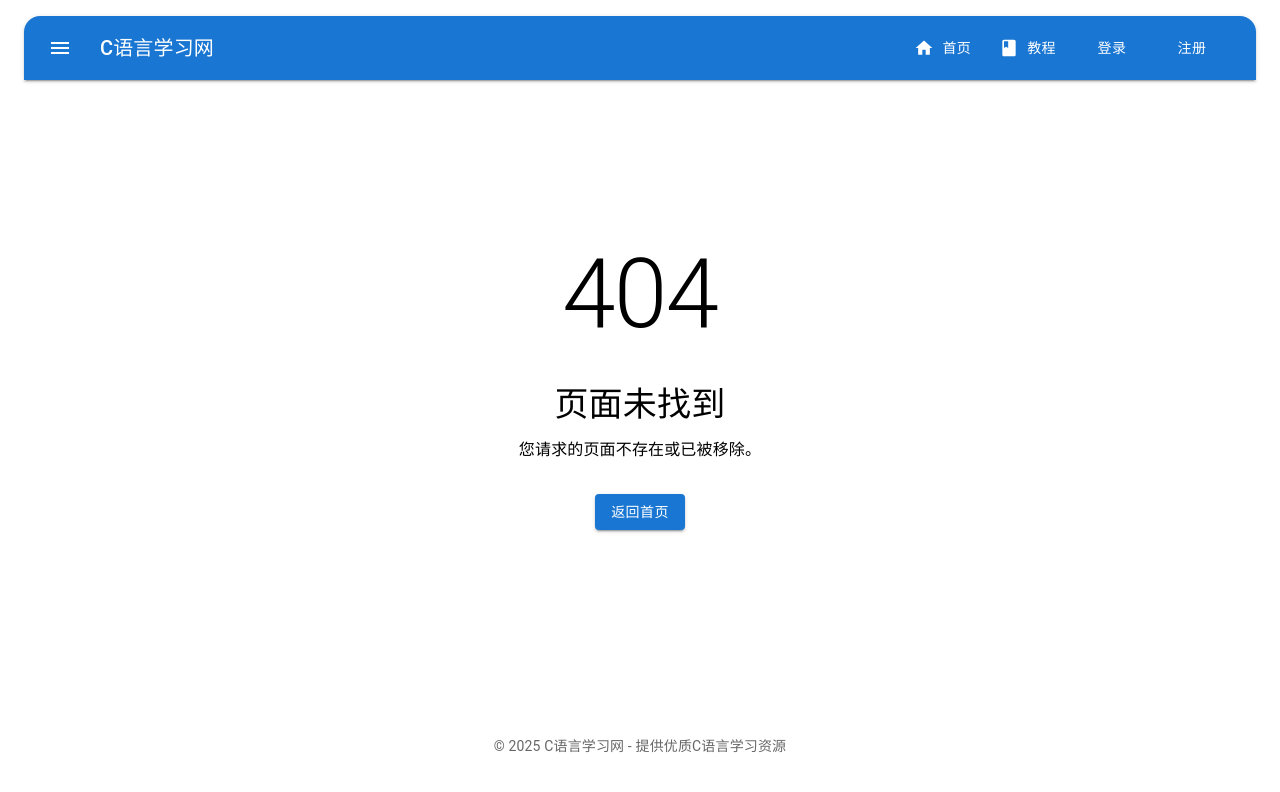
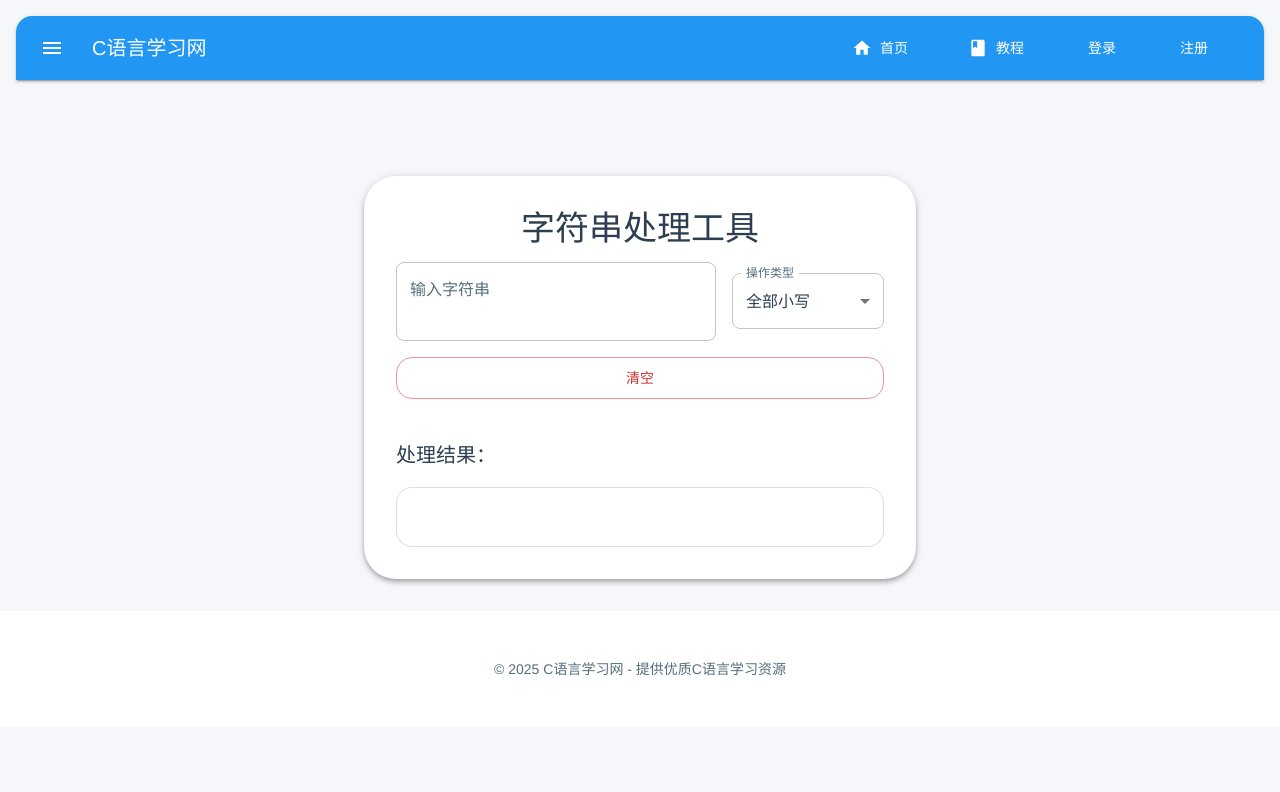
Before and after one commit to Eternity-Sky/CSITE, a React (Vite) app: page /tools/string-tools in a window 1280 px wide. Before the commit this address had no page. Shown: the top 792 px of the page. Built offline with nearby package versions, Linux system fonts and the light colour scheme.

Commit message:
懒加载

```diff
--- a/src/App.jsx
+++ b/src/App.jsx
@@ -1,22 +1,21 @@
-import React from 'react';
+import React, { Suspense, lazy } from 'react';
 import { Routes, Route } from 'react-router-dom';
 import { ThemeProvider, createTheme } from '@mui/material/styles';
 import CssBaseline from '@mui/material/CssBaseline';
 import { SupabaseProvider } from './contexts/SupabaseContext';
 
-import Layout from './components/Layout';
-import HomePage from './pages/HomePage';
-import TutorialList from './components/TutorialList';
-
-import LoginPage from './pages/LoginPage';
-import RegisterPage from './pages/RegisterPage';
-
-import ProfilePage from './pages/ProfilePage';
-import NotFoundPage from './pages/NotFoundPage';
-import CalculatorPage from './pages/CalculatorPage';
-import BaseConvertPage from './pages/BaseConvertPage';
-
-import ProtectedRoute from "./components/ProtectedRoute";
+const Layout = lazy(() => import('./components/Layout'));
+const HomePage = lazy(() => import('./pages/HomePage'));
+const TutorialList = lazy(() => import('./components/TutorialList'));
+const TutorialDetail = lazy(() => import('./pages/TutorialDetail'));
+const LoginPage = lazy(() => import('./pages/LoginPage'));
+const RegisterPage = lazy(() => import('./pages/RegisterPage'));
+const ProfilePage = lazy(() => import('./pages/ProfilePage'));
+const NotFoundPage = lazy(() => import('./pages/NotFoundPage'));
+const CalculatorPage = lazy(() => import('./pages/CalculatorPage'));
+const BaseConvertPage = lazy(() => import('./pages/BaseConvertPage'));
+const StringToolsPage = lazy(() => import('./pages/StringToolsPage'));
+const ProtectedRoute = lazy(() => import('./components/ProtectedRoute'));
 
 const theme = createTheme({
   palette: {
@@ -92,23 +91,27 @@ const theme = createTheme({
 
 function App() {
   return (
+    <ThemeProvider theme={theme}>
+      <CssBaseline />
       <SupabaseProvider>
+        <Suspense fallback={<div style={{textAlign:'center',marginTop:80}}>页面加载中...</div>}>
           <Routes>
             <Route path="/" element={<Layout />}>
               <Route index element={<HomePage />} />
               <Route path="/login" element={<LoginPage />} />
               <Route path="/register" element={<RegisterPage />} />
               <Route path="/tutorials" element={<TutorialList />} />
-
+              <Route path="/tutorials/:id" element={<TutorialDetail />} />
               <Route path="/profile" element={<ProtectedRoute element={<ProfilePage />} />} />
-
               <Route path="/tools/calculator" element={<CalculatorPage />} />
               <Route path="/tools/base-convert" element={<BaseConvertPage />} />
-
+              <Route path="/tools/string-tools" element={<StringToolsPage />} />
               <Route path="*" element={<NotFoundPage />} />
             </Route>
           </Routes>
+        </Suspense>
       </SupabaseProvider>
+    </ThemeProvider>
   );
 }
 
--- a/src/components/TutorialList.jsx
+++ b/src/components/TutorialList.jsx
@@ -11,8 +11,10 @@ import {
   Paper
 } from '@mui/material';
 import { Code as CodeIcon } from '@mui/icons-material';
+import { useNavigate } from 'react-router-dom';
 
 const TutorialList = () => {
+  const navigate = useNavigate();
   return (
     <Box sx={{ py: 4 }}>
       <Container>
@@ -43,11 +45,13 @@ const TutorialList = () => {
                   display: 'flex',
                   flexDirection: 'column',
                   transition: 'transform 0.2s, box-shadow 0.2s',
+                  cursor: 'pointer',
                   '&:hover': {
                     transform: 'translateY(-4px)',
                     boxShadow: '0 8px 24px rgba(0,0,0,0.12)'
                   }
                 }}
+                onClick={() => navigate(`/tutorials/${tutorial.id}`)}
               >
                 <CardContent sx={{ flexGrow: 1, p: 4 }}>
                   <Box sx={{ display: 'flex', alignItems: 'center', mb: 2 }}>
--- /dev/null
+++ b/src/pages/StringToolsPage.jsx
@@ -0,0 +1,115 @@
+import React, { useState } from 'react';
+import { Box, Button, Container, Paper, Typography, Grid, TextField, MenuItem } from '@mui/material';
+
+const actions = [
+  { label: '全部小写', value: 'lower' },
+  { label: '全部大写', value: 'upper' },
+  { label: '去除所有空格', value: 'trimAll' },
+  { label: '去除首尾空格', value: 'trimEdge' },
+  { label: '字符串反转', value: 'reverse' },
+  { label: '统计长度', value: 'length' },
+];
+
+function processString(str, action) {
+  switch (action) {
+    case 'lower':
+      return str.toLowerCase();
+    case 'upper':
+      return str.toUpperCase();
+    case 'trimAll':
+      return str.replace(/\s+/g, '');
+    case 'trimEdge':
+      return str.trim();
+    case 'reverse':
+      return str.split('').reverse().join('');
+    case 'length':
+      return str.length + ' 个字符';
+    default:
+      return str;
+  }
+}
+
+const StringToolsPage = () => {
+  const [input, setInput] = useState('');
+  const [action, setAction] = useState('lower');
+  const [result, setResult] = useState('');
+
+  const handleInputChange = (e) => {
+    const val = e.target.value;
+    setInput(val);
+    setResult(processString(val, action));
+  };
+
+  const handleActionChange = (e) => {
+    const act = e.target.value;
+    setAction(act);
+    setResult(processString(input, act));
+  };
+
+  const handleClear = () => {
+    setInput('');
+    setResult('');
+  };
+
+  return (
+    <Container maxWidth="sm" sx={{ mt: 8 }}>
+      <Paper elevation={4} sx={{ p: 4, borderRadius: 4 }}>
+        <Typography variant="h4" align="center" gutterBottom>
+          字符串处理工具
+        </Typography>
+        <Grid container spacing={2} alignItems="center" sx={{ mb: 2 }}>
+          <Grid item xs={12} sm={8}>
+            <TextField
+              fullWidth
+              label="输入字符串"
+              value={input}
+              onChange={handleInputChange}
+              placeholder="请输入要处理的内容"
+              variant="outlined"
+              inputProps={{ style: { fontSize: '1.1rem' } }}
+              multiline
+              minRows={2}
+              maxRows={4}
+            />
+          </Grid>
+          <Grid item xs={12} sm={4}>
+            <TextField
+              select
+              fullWidth
+              label="操作类型"
+              value={action}
+              onChange={handleActionChange}
+              variant="outlined"
+              inputProps={{ style: { fontSize: '1.1rem' } }}
+            >
+              {actions.map((opt) => (
+                <MenuItem key={opt.value} value={opt.value}>{opt.label}</MenuItem>
+              ))}
+            </TextField>
+          </Grid>
+        </Grid>
+        <Button
+          variant="outlined"
+          color="error"
+          fullWidth
+          sx={{ mb: 3, borderRadius: 2 }}
+          onClick={handleClear}
+        >
+          清空
+        </Button>
+        <Box sx={{ mt: 2 }}>
+          <Typography variant="h6" sx={{ mb: 2 }}>
+            处理结果：
+          </Typography>
+          <Paper variant="outlined" sx={{ p: 2, borderRadius: 2, minHeight: 60 }}>
+            <Typography variant="body1" sx={{ fontSize: '1.2rem', wordBreak: 'break-all', whiteSpace: 'pre-wrap' }}>
+              {result}
+            </Typography>
+          </Paper>
+        </Box>
+      </Paper>
+    </Container>
+  );
+};
+
+export default StringToolsPage;
--- /dev/null
+++ b/src/pages/TutorialDetail.jsx
@@ -0,0 +1,51 @@
+import React from 'react';
+import { useParams, useNavigate } from 'react-router-dom';
+import { tutorials } from '../data/tutorials';
+import { Container, Paper, Typography, Box, Button, Chip } from '@mui/material';
+import ArrowBackIcon from '@mui/icons-material/ArrowBack';
+
+const TutorialDetail = () => {
+  const { id } = useParams();
+  const navigate = useNavigate();
+  const tutorial = tutorials.find(t => String(t.id) === String(id));
+
+  if (!tutorial) {
+    return (
+      <Container maxWidth="md" sx={{ mt: 8 }}>
+        <Paper sx={{ p: 4, textAlign: 'center' }}>
+          <Typography variant="h5" color="error">未找到该教程</Typography>
+          <Button variant="contained" sx={{ mt: 3 }} onClick={() => navigate(-1)}>
+            返回
+          </Button>
+        </Paper>
+      </Container>
+    );
+  }
+
+  return (
+    <Container maxWidth="md" sx={{ mt: 8 }}>
+      <Paper sx={{ p: 4, borderRadius: 4 }}>
+        <Button startIcon={<ArrowBackIcon />} onClick={() => navigate(-1)} sx={{ mb: 2 }}>
+          返回
+        </Button>
+        <Typography variant="h4" gutterBottom sx={{ fontWeight: 700 }}>
+          {tutorial.title}
+        </Typography>
+        <Chip label={tutorial.category} color="primary" size="small" sx={{ mb: 2, fontWeight: 500 }} />
+        <Typography variant="body1" sx={{ mb: 4, lineHeight: 1.8, fontSize: '1.15rem' }}>
+          {tutorial.content}
+        </Typography>
+        <Box sx={{ bgcolor: 'grey.50', p: 3, borderRadius: 2 }}>
+          <Typography variant="subtitle1" color="primary" sx={{ mb: 1, fontWeight: 600 }}>
+            代码示例：
+          </Typography>
+          <Box component="pre" sx={{ m: 0, p: 2, bgcolor: 'grey.100', borderRadius: 1, overflowX: 'auto', fontSize: '1rem', fontFamily: 'Consolas, Monaco, "Courier New", monospace' }}>
+            <code>{tutorial.codeExample}</code>
+          </Box>
+        </Box>
+      </Paper>
+    </Container>
+  );
+};
+
+export default TutorialDetail;
```
Lines whose indentation alone changed are shown as unchanged.
